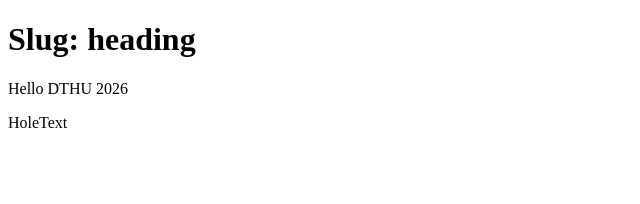
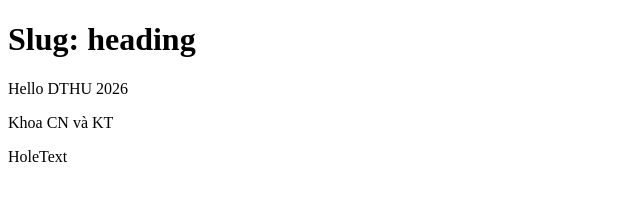
Before and after one commit to LeBinh12/nextjs-cicd, a Next.js app: page /blog/1 in a window 1280 px wide. Shown: the top 204 px of the page, without its empty margins (0-640 px from the left). Built offline with nearby package versions, Linux system fonts and the light colour scheme.

Commit message:
update_v1

```diff
--- a/app/blog/[slug]/page.tsx
+++ b/app/blog/[slug]/page.tsx
@@ -10,6 +10,7 @@ export default function Page() {
     <>
       <h1>Slug: heading</h1>
       <p>Hello DTHU 2026</p>
+      <p>Khoa CN và KT</p>
       <p>HoleText</p>
     </>
   );
```
